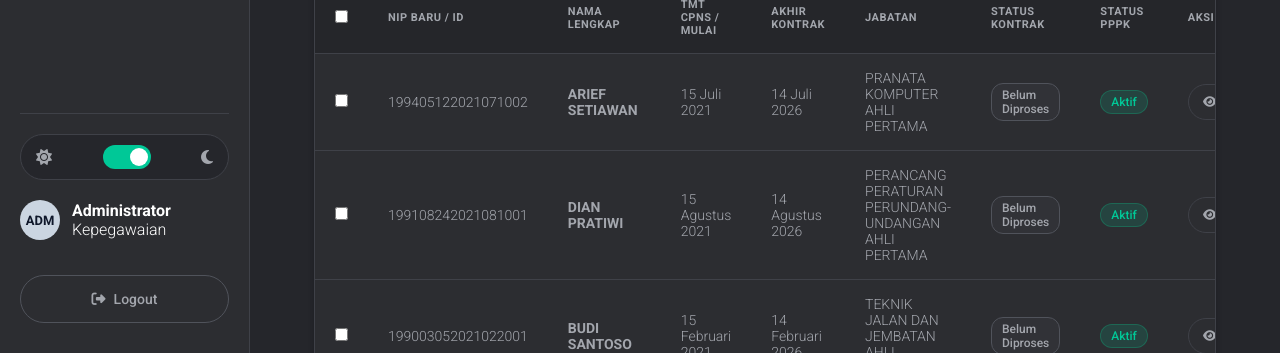
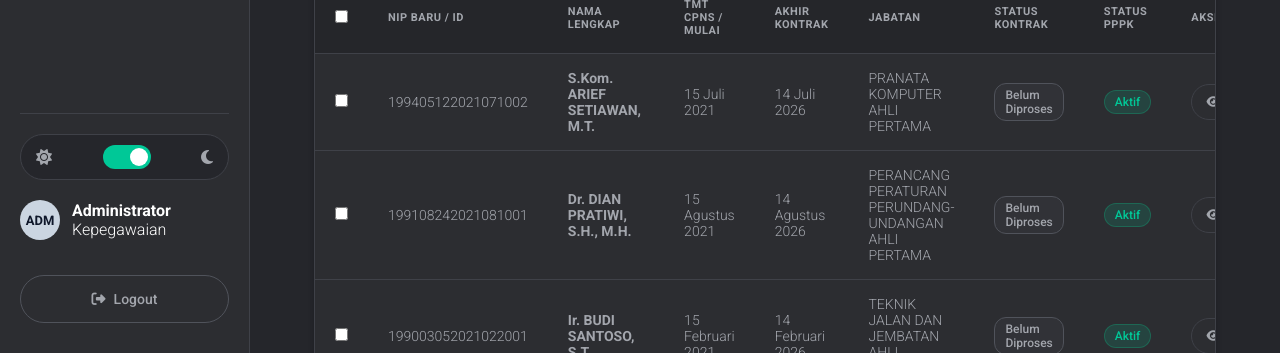
Before and after one commit to rezaldwntr/kontrak-pppk, a Vue app: page /data-pegawai in a window 1280 px wide. Shown: the part 447-800 px from the top of the page. Built offline with nearby package versions, Linux system fonts and the light colour scheme; no server answers; the database is empty; sample sign-in values are in the browser's storage.

Commit message:
feat: show full name with titles in PegawaiTable

```diff
--- a/src/components/pegawai/PegawaiTable.vue
+++ b/src/components/pegawai/PegawaiTable.vue
@@ -85,7 +85,7 @@
                         </td>
                         <td>{{ item["NIP BARU"] ? String(item["NIP BARU"]).replace(/^'/, '') : '-' }}</td>
                         <td>
-                            <strong>{{ item["NAMA"] }}</strong>
+                            <strong>{{ getNamaLengkap(item) }}</strong>
                         </td>
                         <td>{{ formatIndoDate(item["TMT CPNS"]) }}</td>
                         <td>{{ calculateContractPeriod(item).endDateStr }}</td>
@@ -210,6 +210,13 @@ const getUnorInduk = (unorNama) => {
   if (cleaned === '-') return '-'
   const parts = cleaned.split(' - ')
   return parts[parts.length - 1] || '-'
+}
+
+const getNamaLengkap = (item) => {
+  if (!item) return ''
+  const dpn = item['GELAR DEPAN'] && item['GELAR DEPAN'] !== '-' ? item['GELAR DEPAN'] + ' ' : ''
+  const blk = item['GELAR BELAKANG'] && item['GELAR BELAKANG'] !== '-' ? ', ' + item['GELAR BELAKANG'] : ''
+  return dpn + item['NAMA'] + blk
 }
 
 const formatIndoDate = (dateStr) => {
```
